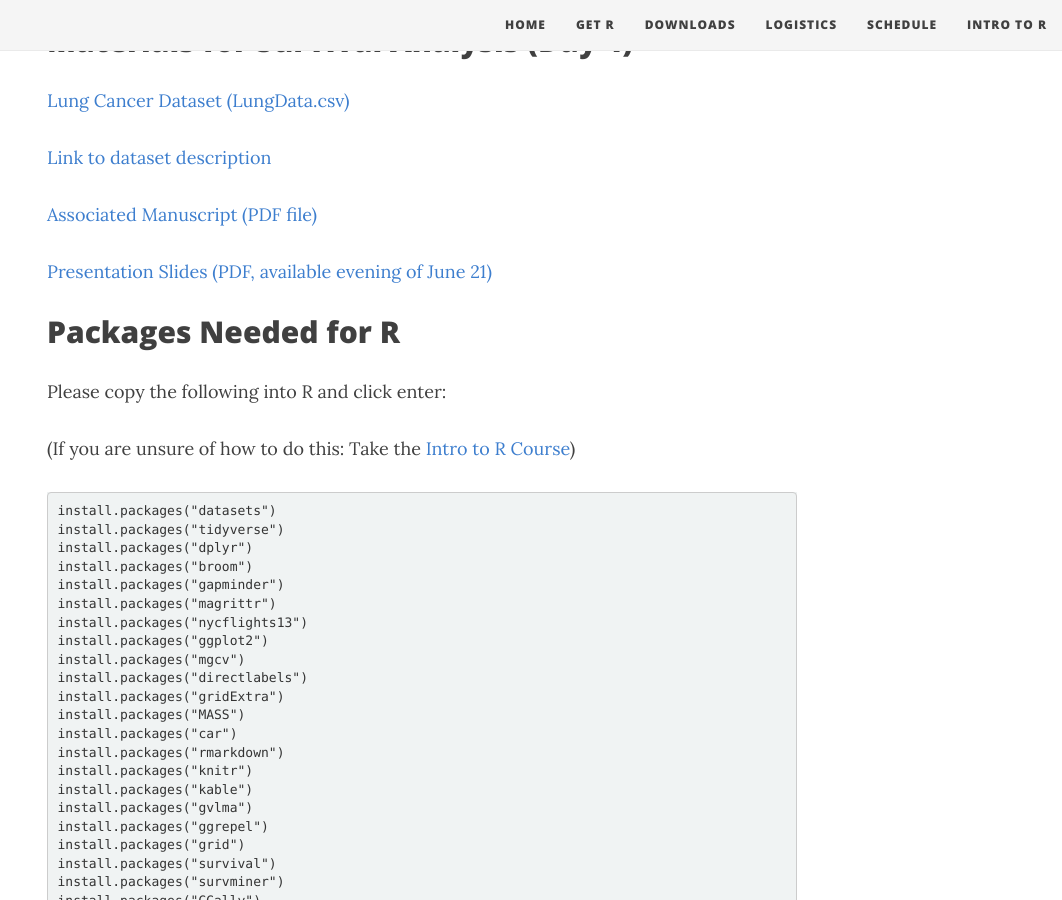
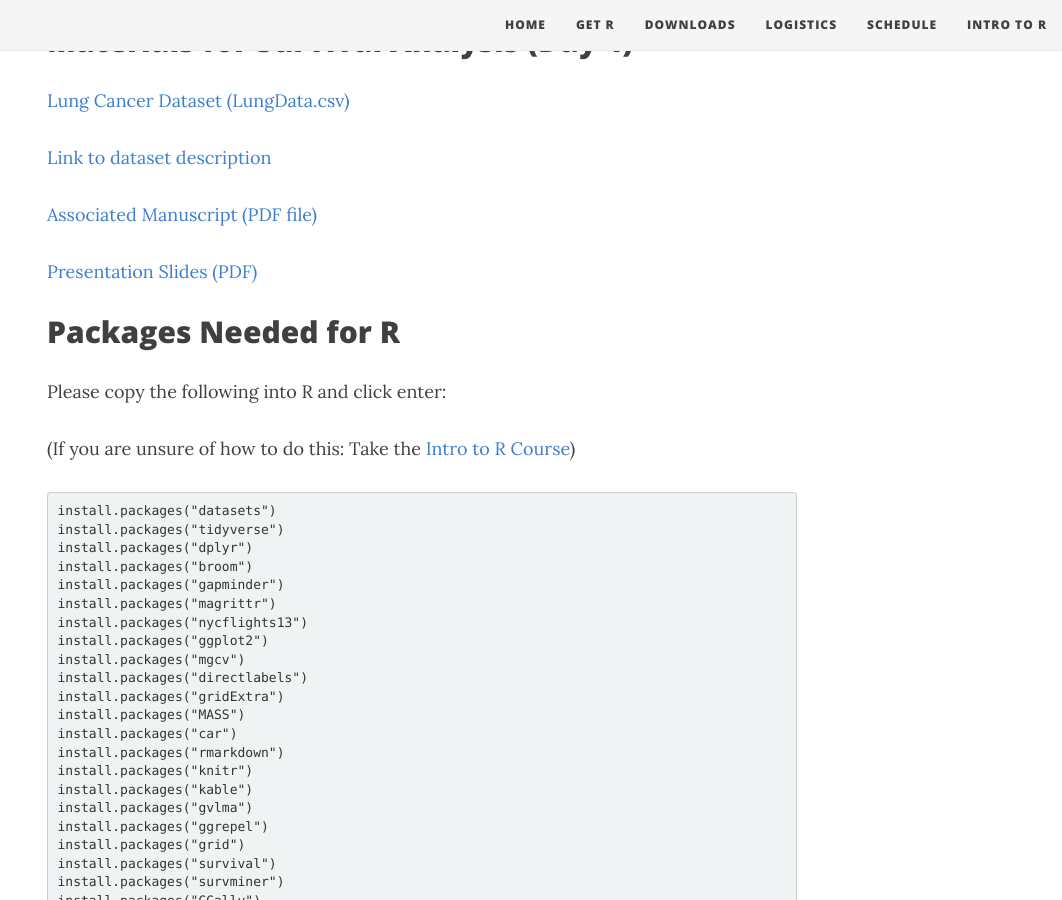
Before and after one commit to NAMBARI/nambari.github.io, a Jekyll site: the page built from downloads.md, in a window 1280 px wide and 900 px high, scrolled down 1352 px. Shown: the whole window, without its empty margins (218-1280 px from the left). Built offline with Jekyll 4.4.1, drawn with Linux system fonts in a browser that asks for light colours; nearby versions of some CDN libraries.

Commit message:
Update downloads.md

```diff
--- a/downloads.md
+++ b/downloads.md
@@ -76,7 +76,7 @@ We have created a series of exercises that you will be completing every day. Ple
 
 [Associated Manuscript (PDF file)](https://github.com/NAMBARI/nambari.github.io/raw/master/jco.1994.12.3.601.pdf)
 
-[Presentation Slides (PDF, available evening of June 21)](https://github.com/NAMBARI/nambari.github.io/raw/master/D43-Survival.pdf)
+[Presentation Slides (PDF)](https://github.com/NAMBARI/nambari.github.io/raw/master/D43-Survival.pdf)
 
 
 
```
